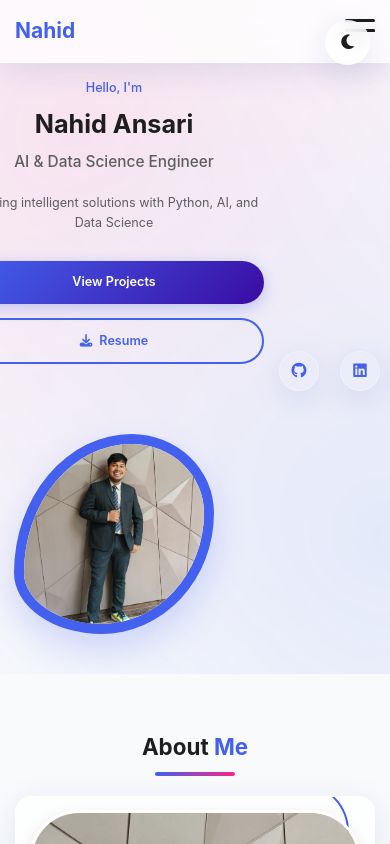
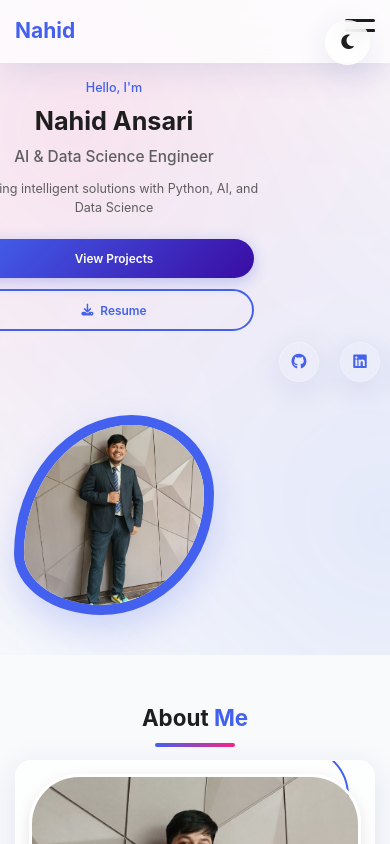
Before and after one commit to Nahid305/Nahid_basic_portfolio, a plain HTML site: page index.html in a window 390 px wide. Shown: the top 844 px of the page. Drawn offline with nearby package versions, Linux system fonts and the light colour scheme; some icons are missing.

Commit message:
Enhanced mobile home page visibility fixes

```diff
--- a/style.css
+++ b/style.css
@@ -244,6 +244,8 @@ img {
   padding: 1.2rem 20px;
   max-width: 1200px;
   margin: 0 auto;
+  position: relative;
+  z-index: 1000;
 }
 
 .logo {
@@ -357,6 +359,7 @@ img {
   position: relative;
   overflow: hidden;
   padding-top: 80px;
+  width: 100%;
 }
 
 .hero::before {
@@ -402,6 +405,7 @@ img {
   min-width: 300px;
   padding-right: 40px;
   text-align: left;
+  max-width: 100%;
 }
 
 .hero-text h4 {
@@ -495,6 +499,7 @@ img {
   display: flex;
   flex-direction: column;
   gap: 1rem;
+  z-index: 10;
 }
 
 .social-icons a {
@@ -1254,16 +1259,45 @@ img {
 
 @media (max-width: 768px) {
   :root {
-    --section-padding: 80px 0;
+    --section-padding: 60px 0;
   }
 
   .container {
     padding: 0 15px;
+    max-width: 100%;
   }
 
   .section-title {
     font-size: 2rem;
     margin-bottom: 2.5rem;
+  }
+
+  .hero {
+    min-height: 100vh;
+    padding-top: 70px;
+    padding-left: 0;
+    padding-right: 0;
+  }
+
+  .hero-content {
+    flex-direction: column;
+    padding: 0 15px;
+    width: 100%;
+    max-width: 100%;
+    gap: 2rem;
+  }
+
+  .hero-text {
+    width: 100%;
+    text-align: center;
+    padding-right: 0;
+    order: 1;
+  }
+
+  .hero-img {
+    width: 100%;
+    order: 2;
+    justify-content: center;
   }
 
   .hamburger {
@@ -1308,20 +1342,41 @@ img {
   }
 
   .hero-text h1 {
-    font-size: 2.5rem;
+    font-size: clamp(1.8rem, 8vw, 2.5rem);
+    line-height: 1.2;
   }
 
   .hero-text h3 {
-    font-size: 1.5rem;
+    font-size: clamp(1.2rem, 5vw, 1.5rem);
   }
 
   .hero-text h4 {
-    font-size: 1.2rem;
+    font-size: clamp(0.9rem, 3vw, 1.2rem);
+  }
+
+  .hero-text p {
+    font-size: clamp(0.85rem, 3.5vw, 1rem);
+    max-width: 100%;
+  }
+
+  .hero-btns {
+    flex-direction: column;
+    gap: 1rem;
+    width: 100%;
+    max-width: 300px;
+    margin: 0 auto;
+  }
+
+  .btn {
+    width: 100%;
+    padding: 0.8rem 1.5rem;
   }
 
   .img-container {
-    width: 280px;
-    height: 280px;
+    width: min(280px, 80vw);
+    height: min(280px, 80vw);
+    max-width: 280px;
+    max-height: 280px;
   }
 
   .skills-grid {
@@ -1367,24 +1422,26 @@ img {
 
 @media (max-width: 576px) {
   :root {
-    --section-padding: 60px 0;
+    --section-padding: 50px 0;
   }
 
   .container {
-    padding: 0 15px;
+    padding: 0 10px;
+    max-width: 100%;
   }
 
   .hero {
-    padding-top: 80px;
+    padding-top: 60px;
     min-height: auto;
-    padding-bottom: 40px;
+    padding-bottom: 30px;
   }
 
   .hero-content {
     flex-direction: column;
     text-align: center;
-    gap: 2rem;
-    padding: 0 15px;
+    gap: 1.5rem;
+    padding: 0 10px;
+    width: 100%;
   }
 
   .hero-text {
@@ -1394,48 +1451,73 @@ img {
   }
 
   .hero-text h1 {
-    font-size: 2rem;
-    line-height: 1.2;
+    font-size: clamp(1.5rem, 7vw, 2rem);
+    line-height: 1.1;
+    margin-bottom: 0.8rem;
   }
 
   .hero-text h3 {
-    font-size: 1.2rem;
+    font-size: clamp(1rem, 4vw, 1.2rem);
+    margin-bottom: 1rem;
   }
 
   .hero-text h4 {
-    font-size: 1rem;
+    font-size: clamp(0.8rem, 3vw, 1rem);
+    margin-bottom: 0.8rem;
   }
 
   .hero-text p {
-    font-size: 0.9rem;
+    font-size: clamp(0.8rem, 3vw, 0.9rem);
     max-width: 100%;
+    margin-bottom: 1.5rem;
+    line-height: 1.5;
   }
 
   .hero-btns {
     flex-direction: column;
-    gap: 1rem;
+    gap: 0.8rem;
     width: 100%;
+    max-width: 280px;
+    margin: 0 auto;
   }
 
   .btn {
     width: 100%;
-    padding: 0.8rem 1.5rem;
-    font-size: 0.9rem;
+    padding: 0.7rem 1.2rem;
+    font-size: 0.85rem;
   }
 
   .hero-img {
     width: 100%;
     justify-content: center;
+    margin-top: 1rem;
   }
 
   .img-container {
-    width: 220px;
-    height: 220px;
-    max-width: 100%;
+    width: min(220px, 70vw);
+    height: min(220px, 70vw);
+    max-width: 220px;
+    max-height: 220px;
+  }
+
+  .nav-container {
+    padding: 0.8rem 10px;
+  }
+
+  .logo {
+    font-size: 1.4rem;
+  }
+
+  .theme-toggle {
+    width: 40px;
+    height: 40px;
+    top: 15px;
+    right: 15px;
   }
 
   .section-title {
-    font-size: 1.8rem;
+    font-size: clamp(1.4rem, 6vw, 1.8rem);
+    margin-bottom: 2rem;
   }
 
   .skills-grid {
```
